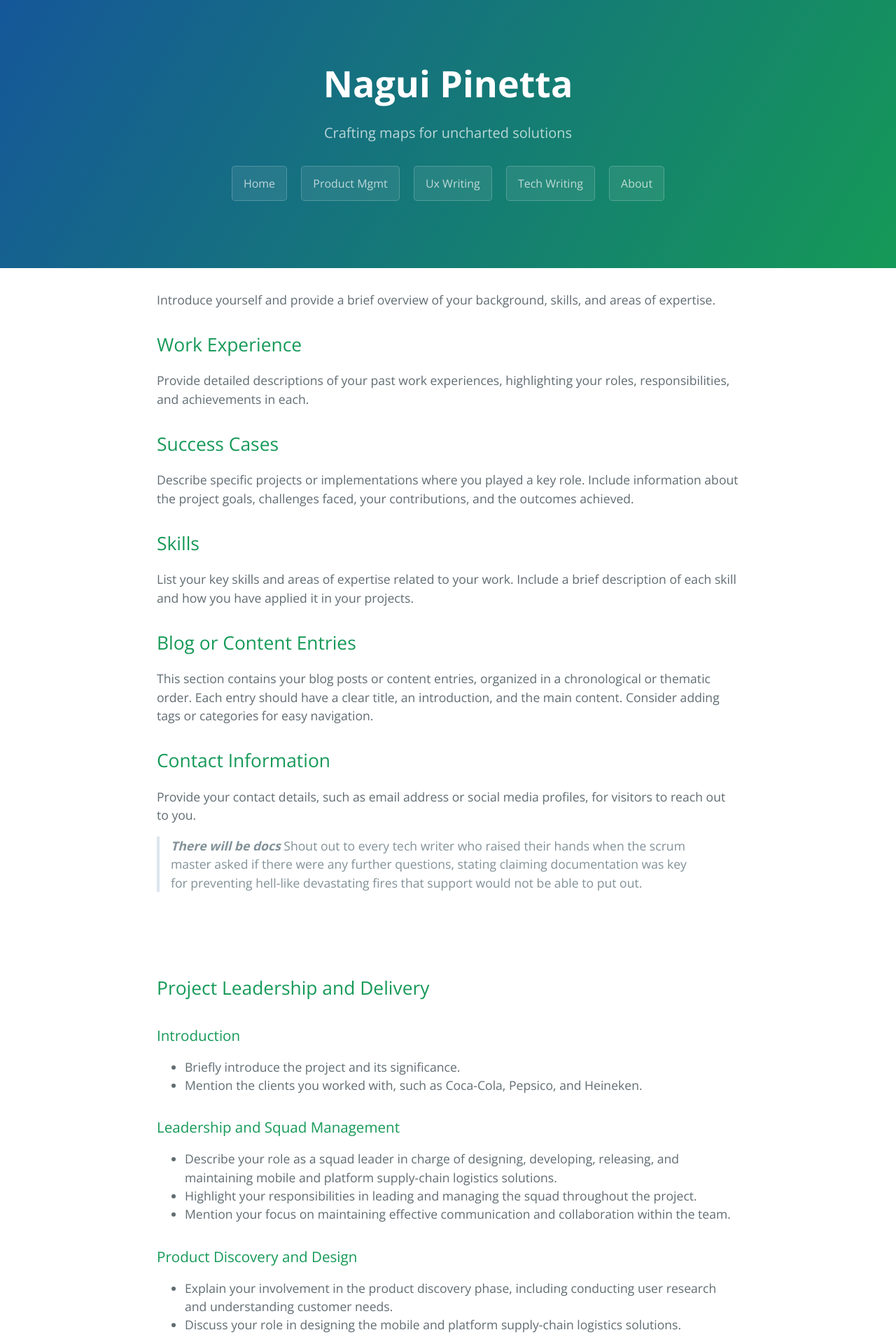
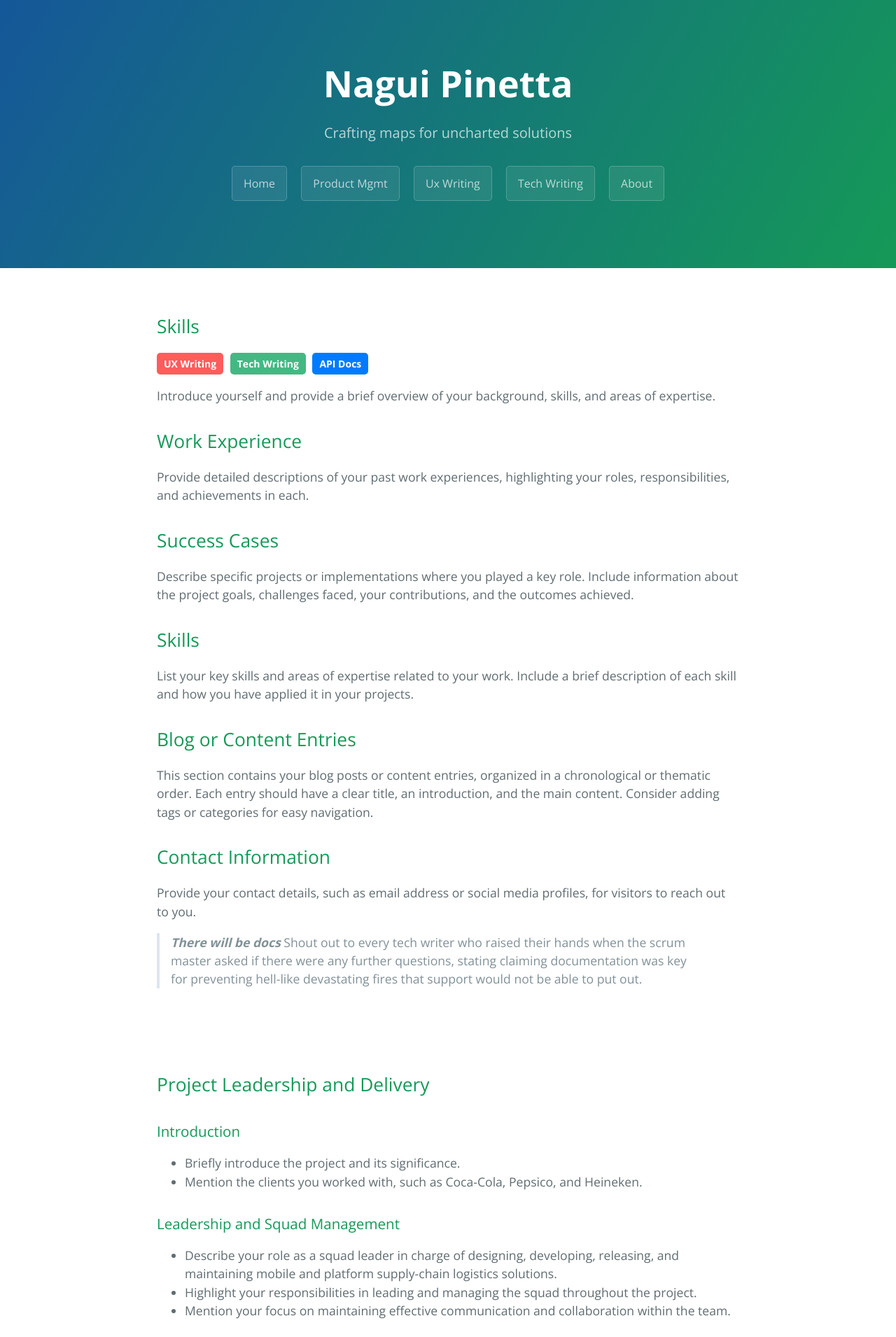
Before and after one commit to BigStepIdiomas/bigstepidiomas.github.io, a Jekyll site: the page built from index.md, in a window 1280 px wide. Shown: the top 1910 px of the page at 70% size. Built offline with Jekyll 4.4.1, drawn with Linux system fonts in a browser that asks for light colours.

Commit message:
commit - adding tag css and html to index.md

```diff
--- a/index.md
+++ b/index.md
@@ -1,6 +1,40 @@
 ---
 layout: default
 ---
+
+<style>
+.tag {
+  display: inline-block;
+  padding: 5px 10px;
+  margin-right: 5px;
+  border-radius: 5px;
+  font-size: 14px;
+  font-weight: bold;
+}
+
+.tag-red {
+  background-color: #FF5C5C;
+  color: white;
+}
+
+.tag-green {
+  background-color: #42B983;
+  color: white;
+}
+
+.tag-blue {
+  background-color: #007BFF;
+  color: white;
+}
+</style>
+
+
+## Skills
+
+<span class="tag tag-red">UX Writing</span>
+<span class="tag tag-green">Tech Writing</span>
+<span class="tag tag-blue">API Docs</span>
+
 
 Introduce yourself and provide a brief overview of your background, skills, and areas of expertise.
 
```
